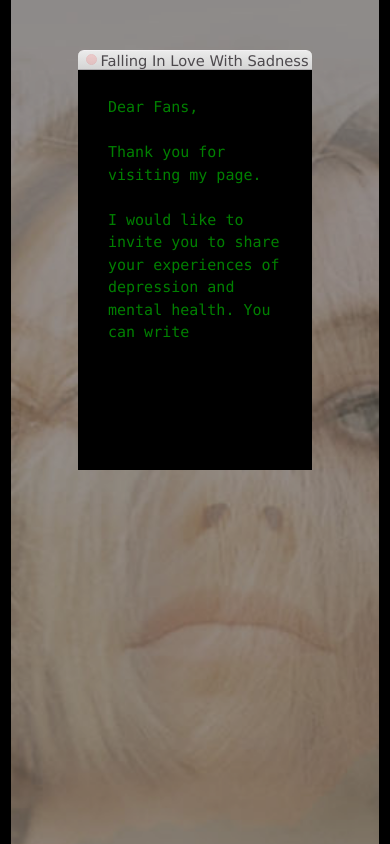
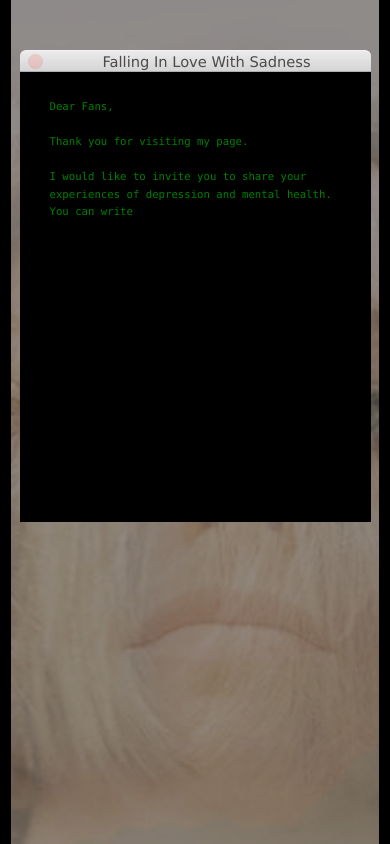
Before and after one commit to grimbletron/fallinginlovewithsadness, a Node server app: page / in a window 390 px wide. Run offline with Node 20, Linux system fonts and the light colour scheme; data that the repository does not hold is empty; some libraries are stand-ins or nearby versions.

Commit message:
Media Query

```diff
--- a/public/css/style.css
+++ b/public/css/style.css
@@ -55,7 +55,7 @@
   background-color: black;
   padding:30px;
   width: 600px;
-  max-width: 60vw;
+  max-width: 90vw;
 }
 
 
@@ -87,11 +87,11 @@
   background: linear-gradient(top, #ebebeb, #d5d5d5);
   color: #4d494d;
   font-size: 11pt;
-  line-height: 20px;
+  line-height: 22px;
   text-align: center;
-  width: 60vw;
+  width: 90vw;
   max-width: 600px;
-  height: 20px;
+  height: 22px;
   border-top: 1px solid #f3f1f3;
   border-bottom: 1px solid #b1aeb1;
   border-top-left-radius: 6px;
@@ -118,8 +118,8 @@
 .close {
   background: #ff5c5c;
   font-size: 9pt;
-  width: 11px;
-  height: 11px;
+  width: 15px;
+  height: 15px;
   border: 1px solid #e33e41;
   border-radius: 50%;
   display: inline-block;
@@ -139,3 +139,26 @@
   visibility: hidden;
   cursor: default;
 }
+
+
+
+@media(max-width: 767px){
+  #par {
+    font-size: 16pt;
+    text-shadow: 1px 1px 4px #000000;
+    }
+    .w3-modal-content {
+      font-size: 12pt;
+    }
+
+}
+
+@media(max-width: 400px){
+  #par {
+    font-size: 12pt;
+    text-shadow: 1px 1px 4px #000000;
+    }
+    .w3-modal-content {
+      font-size: 8pt;
+    }
+}
--- a/views/layout.ejs
+++ b/views/layout.ejs
@@ -74,7 +74,7 @@
 								Falling In Love With Sadness
 								<!-- window title -->
 							</div>
-					<div class="w3-modal-content" style="min-height: 400px;">
+					<div class="w3-modal-content" style="min-height: 450px;">
 
 							<div class="content">
 									<% if (success.length > 0) { %>
```
